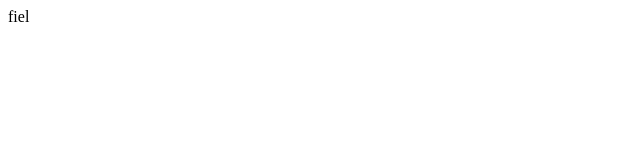
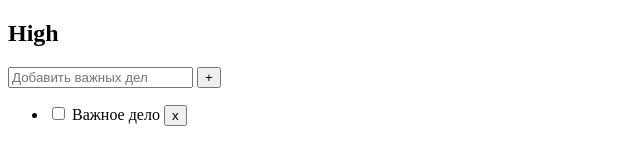
Before and after one commit to FrauMorgana/Strada, a plain HTML site: page basics-1/FrauMorgana/todoList/index.html in a window 1280 px wide. Shown: the whole page, without its empty margins (0-640 px from the left). Drawn offline with Linux system fonts and the light colour scheme.

Commit message:
basic html added

```diff
--- a/basics-1/FrauMorgana/todoList/index.html
+++ b/basics-1/FrauMorgana/todoList/index.html
@@ -8,7 +8,25 @@
 </head>
 <body>
 	<div class="todo">
-		fiel
+		<div class="priority-module">
+			<h2>High</h2>
+
+			<div class="task-adding">
+				<input type="text" placeholder="Добавить важных дел">
+				<button type="button">+</button>
+			</div>
+
+			<ul>
+				<li>
+					<label for="">
+						<input type="checkbox" name="" id="">
+						Важное дело
+					</label>
+					<button type="button">x</button>
+				</li>
+			</ul>
+
+		</div>
 	</div>
 </body>
 </html>
```
